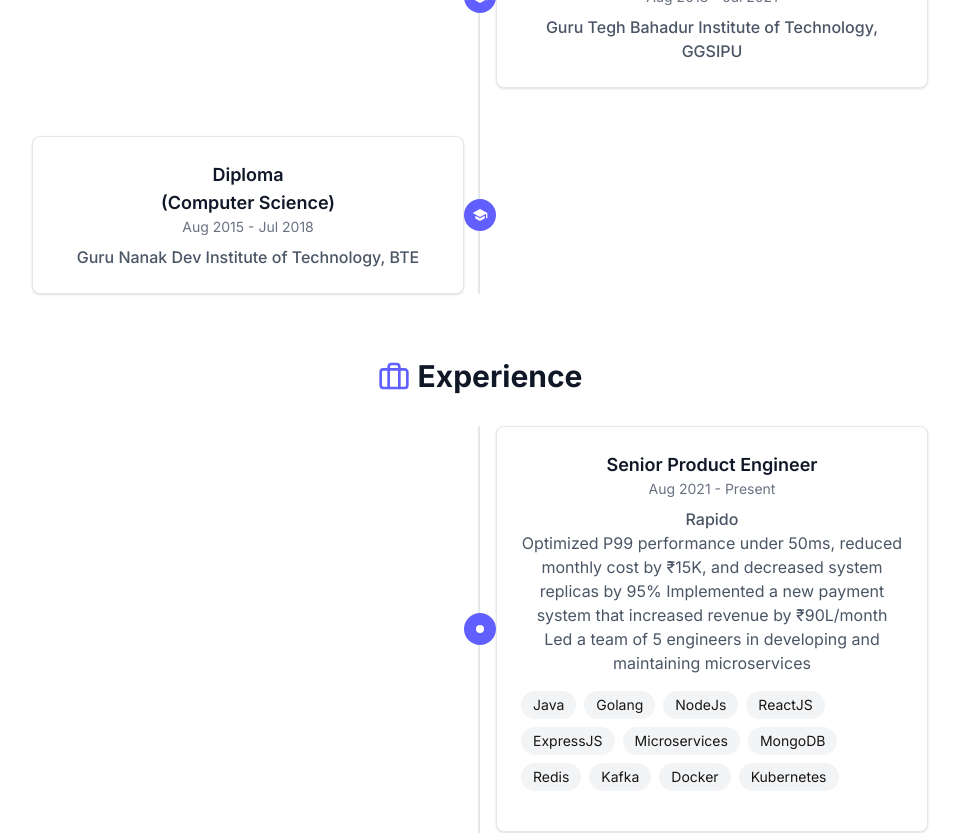
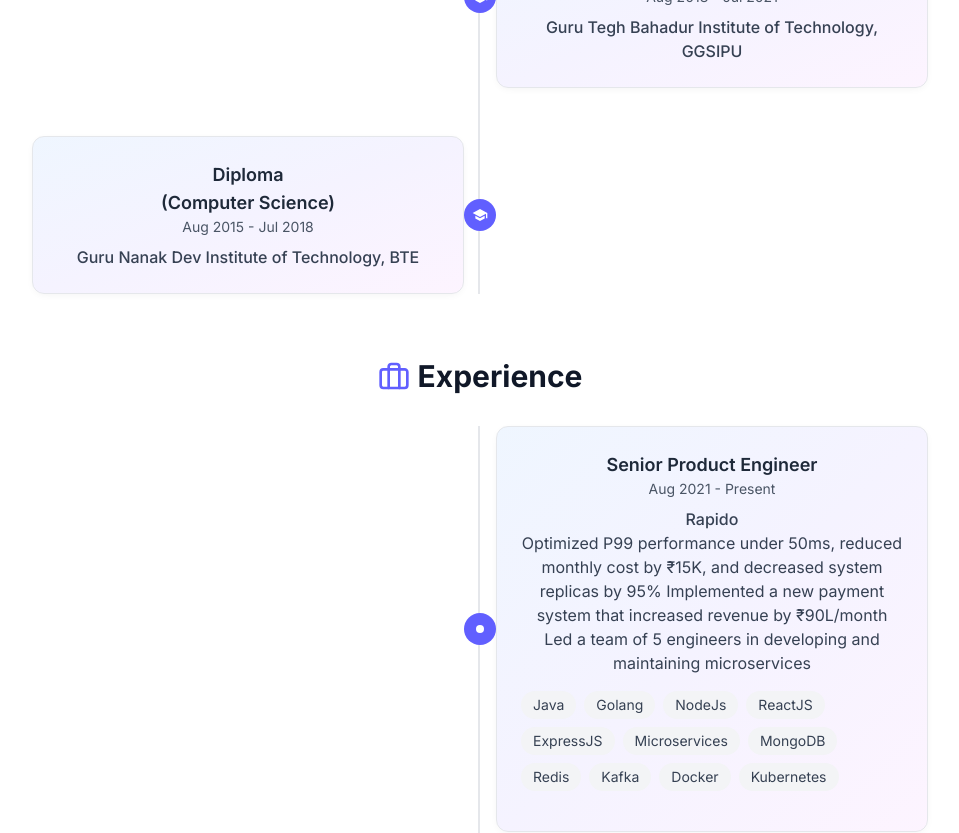
Before and after one commit to its-snorlax/portfolio-new, a Next.js app: page / in a window 1280 px wide. Shown: the part 1100-1933 px from the top of the page, without its empty margins (160-1119 px from the left). Built offline with nearby package versions, Linux system fonts and the light colour scheme.

Commit message:
Improve text colors in Timeline component for better readability and contrast

```diff
--- a/src/components/timeline.tsx
+++ b/src/components/timeline.tsx
@@ -3,6 +3,7 @@
 import { motion } from "framer-motion";
 import { Achievement } from "@/data/portfolio";
 import { EducationIcon } from "./social-icons";
+import { cn } from "@/lib/utils";
 
 interface TimelineItem {
   title: string;
@@ -45,18 +46,24 @@ export default function Timeline({ items }: TimelineProps) {
             </div>
 
             {/* Content */}
-            <div
-              className={`w-[calc(100%-3rem)] rounded-lg border border-gray-200 bg-white p-6 shadow-sm transition-all hover:shadow-md dark:border-gray-800 dark:bg-gray-800 md:w-[45%] ${
-                index % 2 === 0
-                  ? "ml-12 md:ml-auto md:mr-8"
-                  : "ml-12 md:mr-auto md:ml-8"
-              }`}
-            >
+            <div className={cn(
+              "w-[calc(100%-3rem)] rounded-xl p-6",
+              "bg-gradient-to-br from-blue-50 via-violet-50 to-fuchsia-50 dark:from-blue-950 dark:via-violet-950 dark:to-fuchsia-950",
+              "border border-gray-200 dark:border-gray-800",
+              "shadow-[0_2px_10px_-3px_rgba(0,0,0,0.07)] dark:shadow-[0_2px_10px_-3px_rgba(0,0,0,0.3)]",
+              "hover:shadow-[0_8px_30px_-5px_rgba(59,130,246,0.2)] dark:hover:shadow-[0_8px_30px_-5px_rgba(59,130,246,0.3)]",
+              "transform hover:-translate-y-1",
+              "transition-all duration-300 ease-out",
+              "md:w-[45%]",
+              index % 2 === 0
+                ? "ml-12 md:ml-auto md:mr-8"
+                : "ml-12 md:mr-auto md:ml-8"
+            )}>
               <div className="flex flex-col gap-2">
                 <div className="flex flex-col">
                   <div className="flex items-start justify-between">
                     <div className="flex flex-col items-center w-full">
-                      <h3 className="text-lg font-semibold text-gray-900 dark:text-white text-center">
+                      <h3 className="text-lg font-semibold text-gray-800 dark:text-gray-100 text-center">
                         {item.title.includes("(") ? (
                           <>
                             {item.title.split("(")[0]}
@@ -67,18 +74,18 @@ export default function Timeline({ items }: TimelineProps) {
                           item.title
                         )}
                       </h3>
-                      <span className="text-sm text-gray-500 dark:text-gray-400 text-center">
+                      <span className="text-sm text-gray-600 dark:text-gray-300 text-center">
                         {item.date}
                       </span>
                     </div>
                   </div>
                 </div>
-                <p className="text-base font-medium text-gray-600 dark:text-gray-400 text-center">
+                <p className="text-base font-medium text-gray-700 dark:text-gray-200 text-center">
                   {item.subtitle}
                 </p>
               </div>
               {item.description && !item.isEducation && (
-                <p className="mb-4 text-gray-600 dark:text-gray-300">
+                <p className="mb-4 text-gray-700 dark:text-gray-200">
                   {item.description.join(" ")}
                 </p>
               )}
@@ -87,7 +94,7 @@ export default function Timeline({ items }: TimelineProps) {
                   {item.technologies.map((tech, i) => (
                     <span
                       key={i}
-                      className="rounded-full bg-gray-100 px-3 py-1 text-sm dark:bg-gray-700"
+                      className="rounded-full bg-gray-100 px-3 py-1 text-sm text-gray-700 dark:bg-gray-700 dark:text-gray-200"
                     >
                       {tech}
                     </span>
@@ -96,7 +103,7 @@ export default function Timeline({ items }: TimelineProps) {
               )}
               {item.achievements && item.achievements.length > 0 && (
                 <div className="mt-6 border-t border-gray-200 pt-6 dark:border-gray-700">
-                  <h4 className="mb-4 text-lg font-semibold text-gray-900 dark:text-white">
+                  <h4 className="mb-4 text-lg font-semibold text-gray-800 dark:text-gray-100">
                     Achievements
                   </h4>
                   <div className="space-y-4">
@@ -104,7 +111,7 @@ export default function Timeline({ items }: TimelineProps) {
                       <div key={i} className="flex items-start gap-3">
                         <div className="mt-1.5 h-2 w-2 rounded-full bg-indigo-500 dark:bg-indigo-400" />
                         <div className="flex-1">
-                          <p className="text-sm text-gray-600 dark:text-gray-300">
+                          <p className="text-sm text-gray-700 dark:text-gray-200">
                             {achievement.description}
                           </p>
                           {achievement.certificateUrl && (
@@ -112,7 +119,7 @@ export default function Timeline({ items }: TimelineProps) {
                               href={achievement.certificateUrl}
                               target="_blank"
                               rel="noopener noreferrer"
-                              className="mt-2 inline-flex items-center text-sm font-medium text-indigo-500 hover:text-indigo-600 dark:text-indigo-400 dark:hover:text-indigo-300"
+                              className="mt-2 inline-flex items-center text-sm font-medium text-indigo-600 hover:text-indigo-700 dark:text-indigo-400 dark:hover:text-indigo-300"
                             >
                               View Certificate →
                             </a>
```
